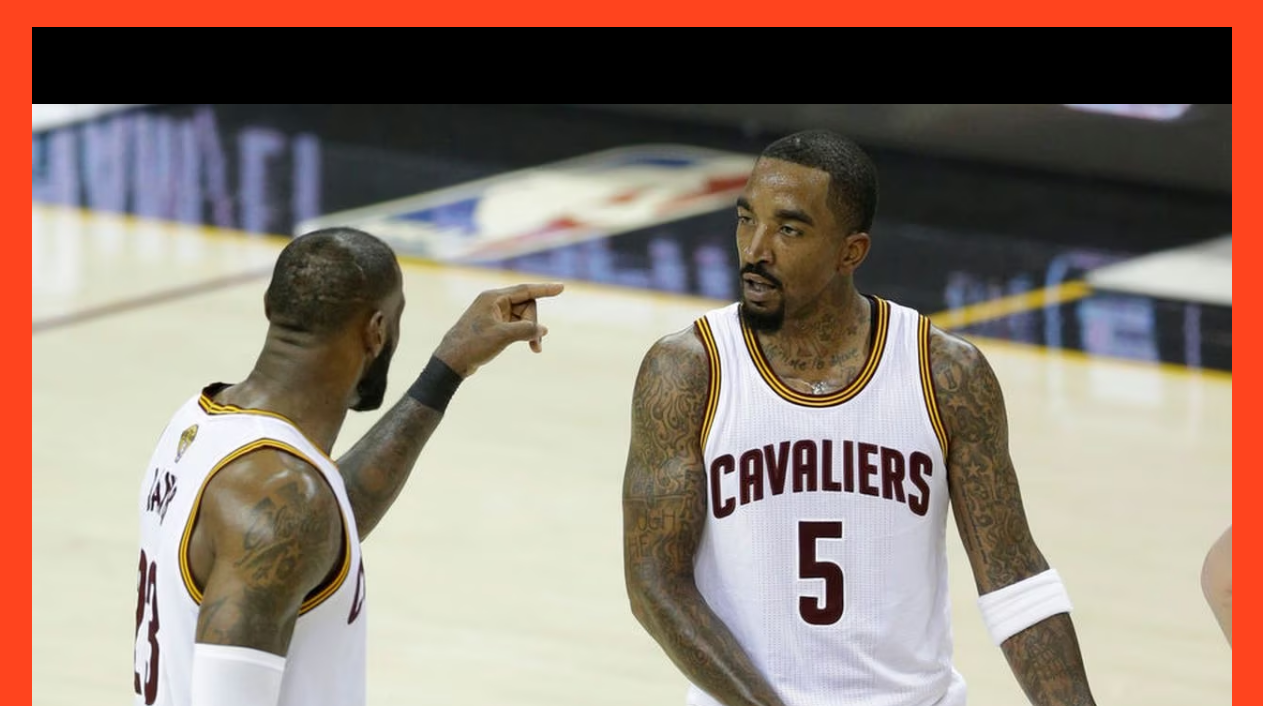
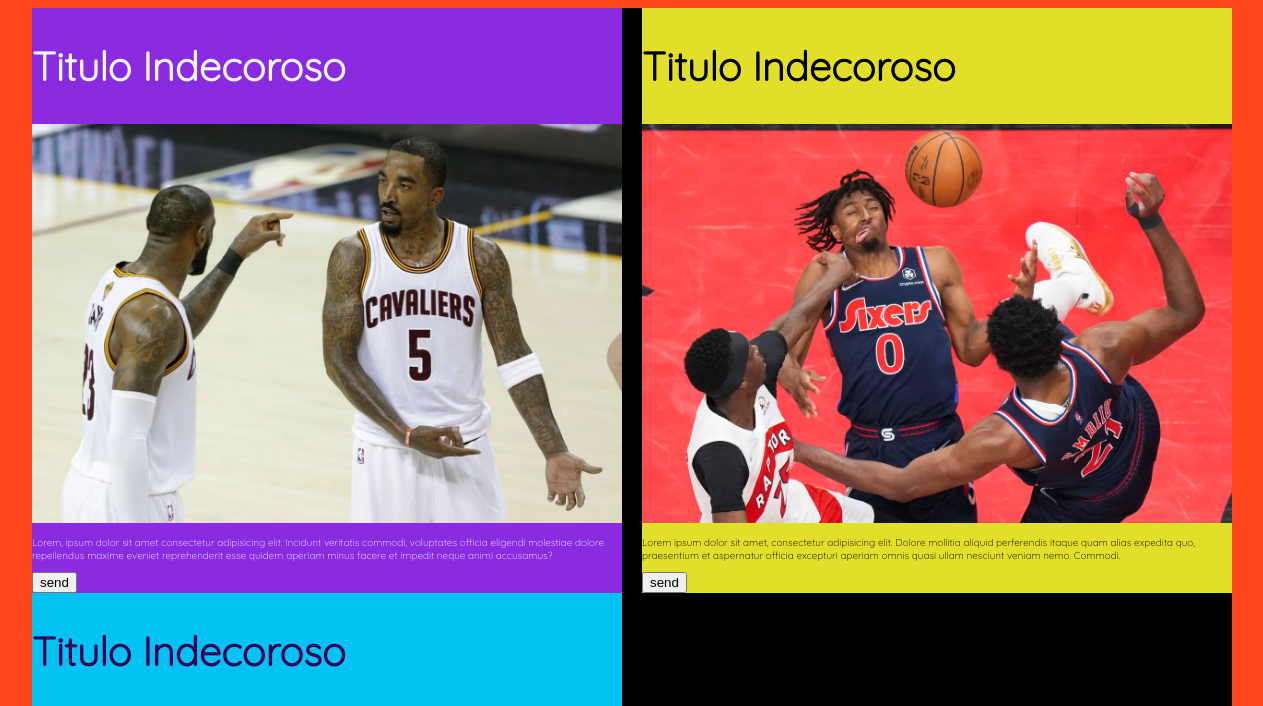
Before and after one commit to Daferra04/RWB, a plain HTML site: page mediaQuerie/index.html in a window 1536 px wide. Shown: the top 706 px of the page, without its empty margins (136-1399 px from the left). Drawn offline with Linux system fonts and the light colour scheme.

Commit message:
agregue la columna

```diff
--- a/contenedores/grid/css/estilos.css
+++ b/contenedores/grid/css/estilos.css
@@ -23,6 +23,15 @@
    margin-left: auto;
     background-color: rgb(255, 118, 232)
   }
+  @media( min-width:768px){
+    .tres_columnas{
+      display: grid;
+      grid-template-columns: repeat(3,1rf);
+      column-gap: 2rem;
+    }
+
+  }
+
   .entradaa{
     display: inline-block;
     background-color: blueviolet;
--- a/mediaQuerie/css/estilos.css
+++ b/mediaQuerie/css/estilos.css
@@ -68,6 +68,15 @@
     }
   }
 
+  @media(min-width:1400px){
+    .tres_columnas{
+      display: grid;
+      grid-template-columns: 1fr 1fr;
+      column-gap: 2rem;
+    }
+
+  }
+
   .entradab{
     display: inline-block;
     background-color: rgb(226, 223, 43);
--- a/mediaQuerie/index.html
+++ b/mediaQuerie/index.html
@@ -12,21 +12,24 @@
 </head>
 <body>
 
-    <div class="contenedor">
-        <h1>Titulo Indecoroso</h1>
+    <div class="contenedor tres_columnas">
+
         <article class="entradaa">
+            <h1>Titulo Indecoroso</h1>
             <img src="./img/77d_main.avif" alt="">
             <p>Lorem, ipsum dolor sit amet consectetur adipisicing elit. Incidunt veritatis commodi, voluptates officia eligendi molestiae dolore repellendus maxime eveniet reprehenderit esse quidem aperiam minus facere et impedit neque animi accusamus?</p>
             <button>send</button>
 
         </article>
         <article class="entradab">
+            <h1>Titulo Indecoroso</h1>
             <img src="./img/JRCIEESDXNB67KA6VTNWYBKXVA.avif" alt="">
             <p>Lorem ipsum dolor sit amet, consectetur adipisicing elit. Dolore mollitia aliquid perferendis itaque quam alias expedita quo, praesentium et aspernatur officia excepturi aperiam omnis quasi ullam nesciunt veniam nemo. Commodi.</p>
             <button>send</button>
 
         </article>
         <article class="entradac">
+            <h1>Titulo Indecoroso</h1>
             <img src="./img/lebron-james-3e07525458673988.jpg" alt="">
             <p>Lorem ipsum dolor sit amet consectetur adipisicing elit. Maiores recusandae ipsum, commodi amet impedit sit tenetur facilis deserunt assumenda aspernatur tempore dolor sint similique provident enim repellendus illo? Voluptates, necessitatibus</p>
             <button>send</button>
```
Also changed, not shown: contenedores/grid/index.html (+1 -1 lines).
